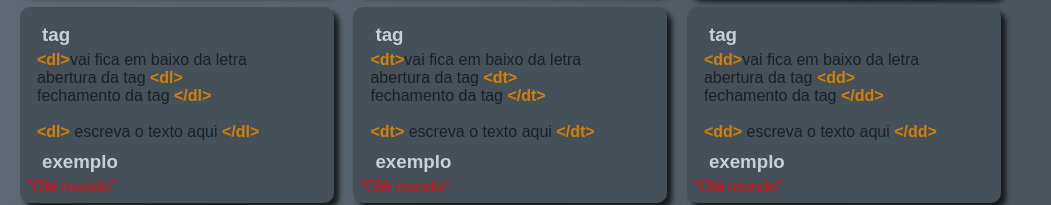
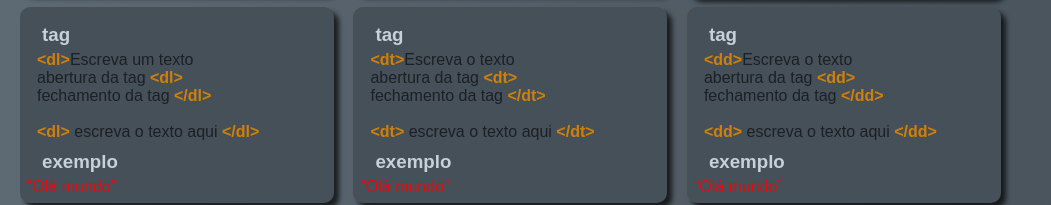
Before and after one commit to lias-alves/codigo, a plain HTML site: page index.html in a window 1280 px wide. Shown: the part 1018-1223 px from the top of the page, without its empty margins (0-1051 px from the left). Drawn offline with Linux system fonts and the light colour scheme.

Commit message:
ajustando

```diff
--- a/index.html
+++ b/index.html
@@ -169,7 +169,7 @@
 
             <article>
                 <h3>tag</h3>
-                <p> <b> &lt;dl&gt;</b>vai fica em baixo da letra</p>
+                <p> <b> &lt;dl&gt;</b>Escreva um texto</p>
                 <p>abertura da tag <b>&lt;dl&gt;</b></p>
                 <p>fechamento da tag <b>&lt;/dl&gt;</b></p> <br>
                 <p><b>&lt;dl&gt;</b> escreva o texto aqui <b>&lt;/dl&gt;</b></p>
@@ -179,7 +179,7 @@
 
             <article>
                 <h3>tag</h3>
-                <p> <b> &lt;dt&gt;</b>vai fica em baixo da letra</p>
+                <p> <b> &lt;dt&gt;</b>Escreva o texto</p>
                 <p>abertura da tag <b>&lt;dt&gt;</b></p>
                 <p>fechamento da tag <b>&lt;/dt&gt;</b></p> <br>
                 <p><b>&lt;dt&gt;</b> escreva o texto aqui <b>&lt;/dt&gt;</b></p>
@@ -189,7 +189,7 @@
 
             <article>
                 <h3>tag</h3>
-                <p> <b> &lt;dd&gt;</b>vai fica em baixo da letra</p>
+                <p> <b> &lt;dd&gt;</b>Escreva o texto</p>
                 <p>abertura da tag <b>&lt;dd&gt;</b></p>
                 <p>fechamento da tag <b>&lt;/dd&gt;</b></p> <br>
                 <p><b>&lt;dd&gt;</b> escreva o texto aqui <b>&lt;/dd&gt;</b></p>
```
